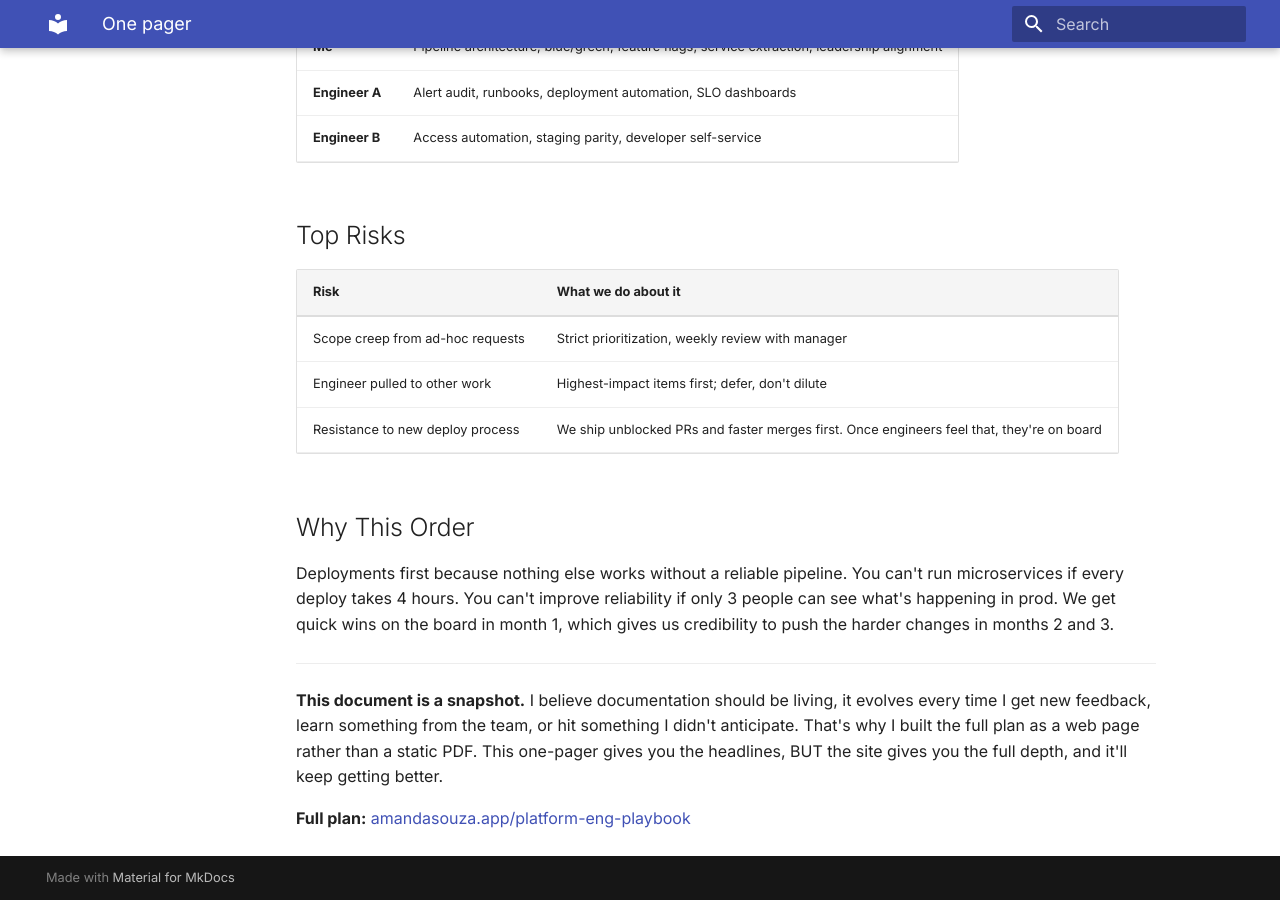
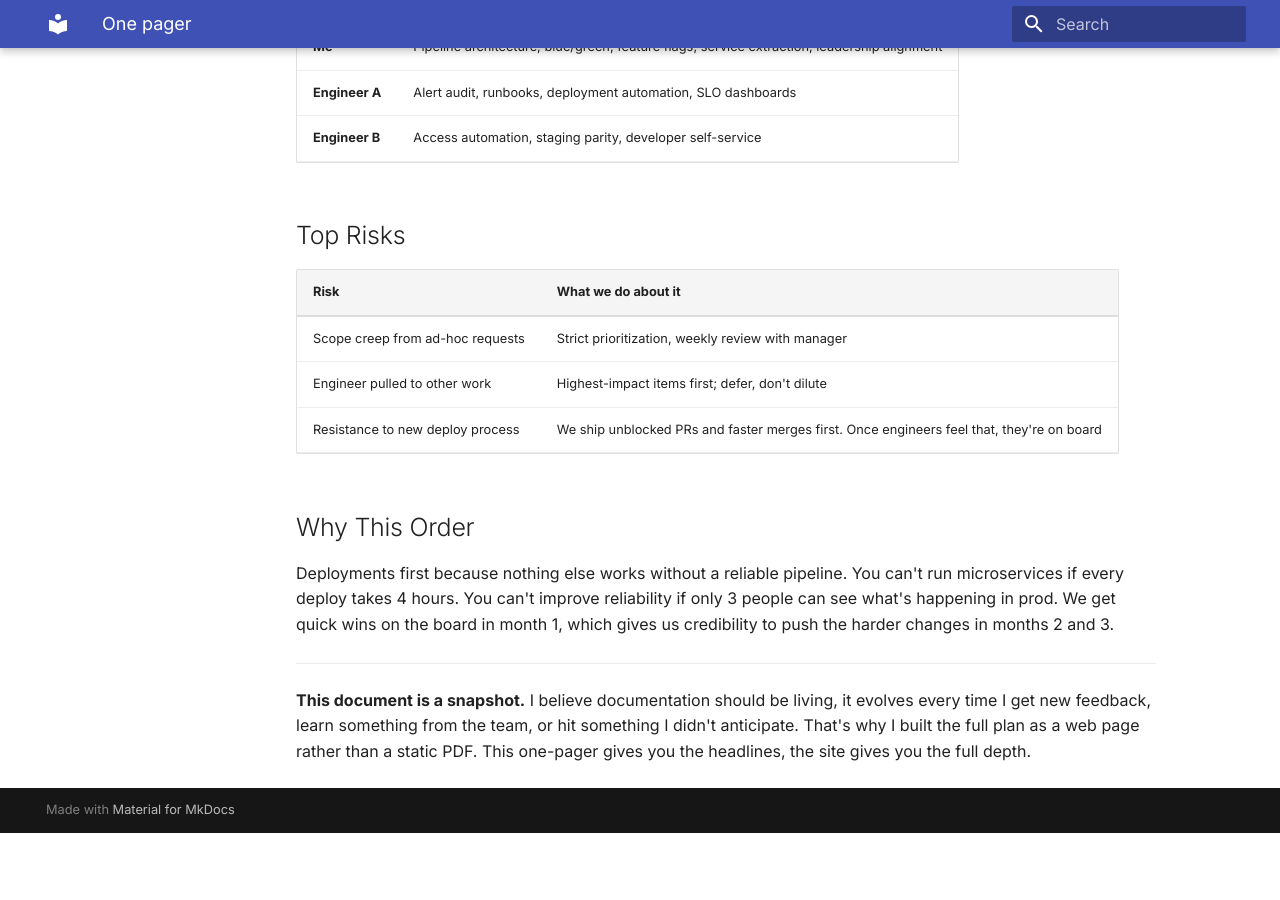
Before and after one commit to aminueza/platform-eng-playbook, an MkDocs documentation site: the page built from docs/one-pager.md, in a window 1280 px wide and 900 px high, scrolled down 2991 px. Built offline with MkDocs 1.6.1 and Material for MkDocs 9.7.7, drawn with Linux system fonts in a browser that asks for light colours; after the commit the page ends 3824 px from its top, so only the background shows below that; some of the changed text lies outside the part shown.

Commit message:
refactor(one-pager): move full report link to top

```diff
--- a/docs/one-pager.md
+++ b/docs/one-pager.md
@@ -89,6 +90,4 @@ Deployments first because nothing else works without a reliable pipeline. You ca
 
 ---
 
-**This document is a snapshot.** I believe documentation should be living, it evolves every time I get new feedback, learn something from the team, or hit something I didn't anticipate. That's why I built the full plan as a web page rather than a static PDF. This one-pager gives you the headlines, BUT the site gives you the full depth, and it'll keep getting better.
-
-**Full plan:** [amandasouza.app/platform-eng-playbook](https://www.amandasouza.app/platform-eng-playbook)
+**This document is a snapshot.** I believe documentation should be living, it evolves every time I get new feedback, learn something from the team, or hit something I didn't anticipate. That's why I built the full plan as a web page rather than a static PDF. This one-pager gives you the headlines, the site gives you the full depth.
```
Also changed, not shown: other parts of docs/one-pager.md (+1 -0 lines).
